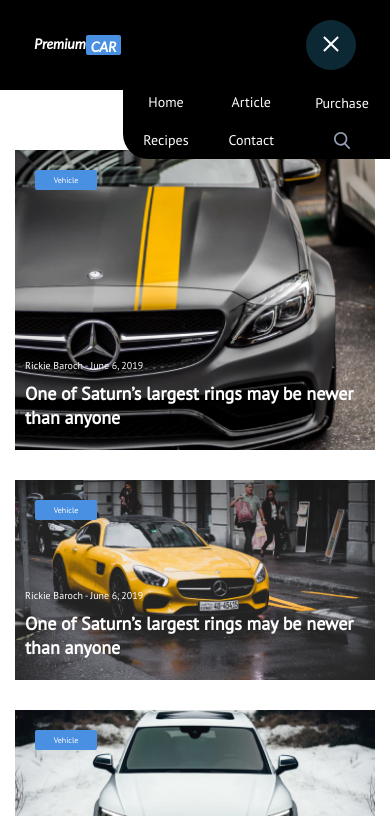
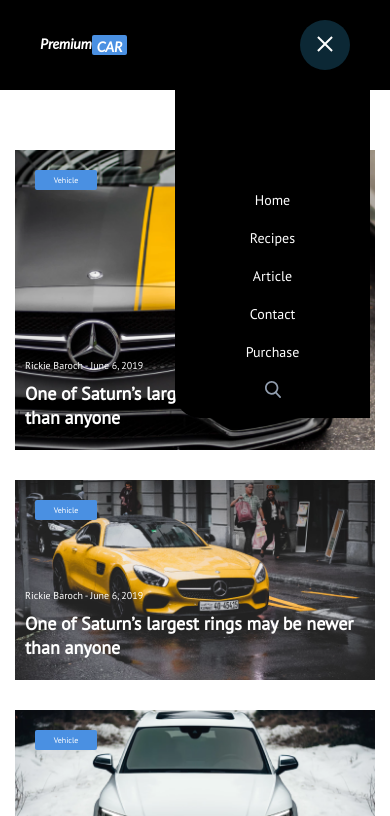
Before and after one commit to xolyigitov/PremiumCars, a plain HTML site: page index.html in a window 390 px wide. Both pictures are taken after a click on the link 331 px from the left and 45 px from the top of the page. Shown: the top 816 px of the page. Drawn offline with Linux system fonts and the light colour scheme.

Commit message:
responsive nav eited

```diff
--- a/style/style.css
+++ b/style/style.css
@@ -240,6 +240,7 @@
 /* media start */
 @media(max-width:1125px){
     .header-nav__box{
+        padding: 40px;
         margin:0px;
         align-items: center;
     }
@@ -254,8 +255,7 @@
         position: fixed;
         background: #000;
         top: 85px;
-        right: 0;
-        padding:0 50px;
+        right: 0px;
         height: 50%;
         color: #FFF;
         transition: .1s ease;
@@ -263,15 +263,16 @@
     .header-nav__list.active{
         display: flex;
         flex-direction: column;
-        flex-wrap: wrap;
-        top: 0px;
-        padding: 10px;
-        margin-top: 75px;
-        height: 10%;
+        top: 80px;
+        right: 20px;
+        padding: 20px 0px;
+        height: 40%;
+        width: 50%;
         border-radius: 0px 0px 0px 25px;
     }
     .header-nav__link{
         color: #FFF;
+        margin: 0px;
     }
     .menu-btn {
         display: block;
```
Also changed, not shown: index.html (+0 -1 lines).
